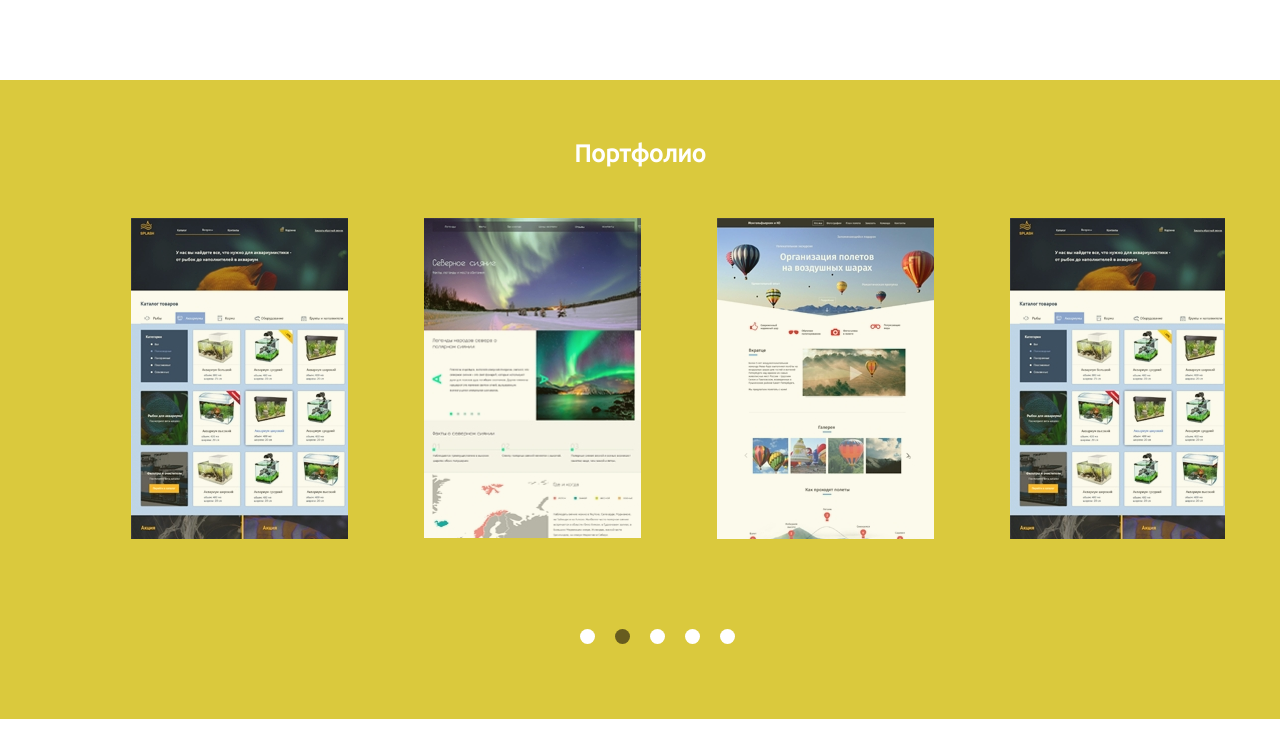
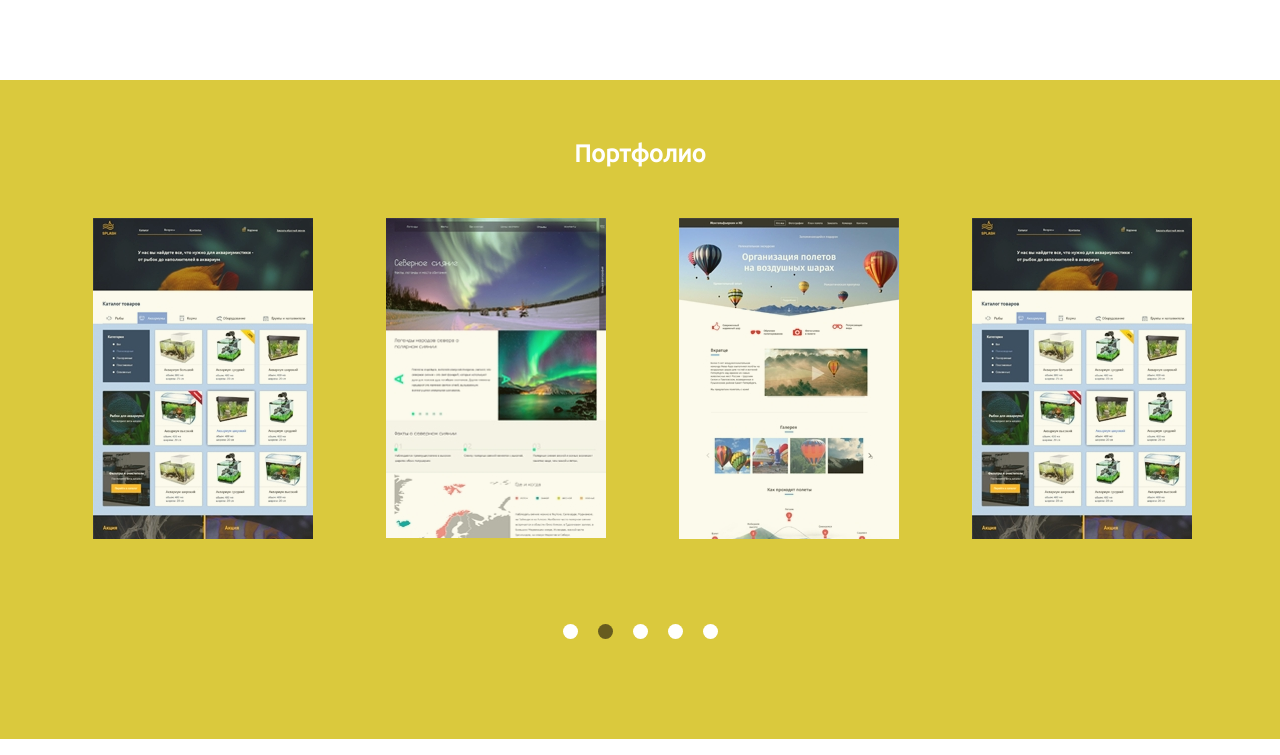
Before and after one commit to MaryMag/Portfolio_for_ITMO, a website: page src/index.html in a window 1280 px wide. Shown: the part 1265-2020 px from the top of the page. Drawn offline with nearby package versions, Linux system fonts and the light colour scheme; files that its build step writes are made by us from their sources.

Commit message:
slider adaptive ok

```diff
--- a/src/index.html
+++ b/src/index.html
@@ -47,7 +47,7 @@
           </div>
           <div class="aboutme__info-block">
             <h3 class="aboutme__info-block__title">Магнитова Мария</h3>
-            <p class="aboutme__info-block__text">Бакалавр с отличием "Бизнес-Информатика" (СПбГЭУ) - 2016 г. <br> 1 курс Магистерской программы "Веб-технологии" (Университет ИТМО) - 2016/2017 г.<br> Курс HTML-верстальщик (Школа Интернет-технологий EpicSkills) - 2017 г.</p>
+            <p class="aboutme__info-block__text">Бакалавр с отличием "Бизнес-Информатика" (СПбГЭУ) - 2016 г. <br> 1 курс Магистерской программы "Веб-технологии" (Университет ИТМО) - 2016/2017 г.<br> Курс "HTML-верстальщик" (Школа Интернет-технологий EpicSkills) - 2017 г.</p>
 
             <div class="skills">
               <div class="skills-column">
@@ -154,7 +154,7 @@
         <div class="contacts_text">
           <h2 class="title title--white title--footer">Контакты</h2>
           <p class="contacts__info">Магнитова Мария</p>
-          <p class="contacts__info">+7(921)878-41-23</p>
+          <!-- <p class="contacts__info">+7(921)878-41-23</p> -->
           <p class="contacts__info">magnitova@gmail.com</p>
           <div class="socials">
             <a href="https://vk.com/magnitovamv" class="socials__link"> <img src="img/vk.png" alt="" class="socials__el socials__el--vk"> </a>
--- a/src/js/script.js
+++ b/src/js/script.js
@@ -10,14 +10,63 @@ $(document).ready(function(){
     return false;
   });
 
-  $('.slider').slick({
+  $('.responsive').slick({
     dots: true,
     slidesToShow: 4,
     slidesToScroll: 1,
     infinite: true,
     speed: 300,
     autoplay: true,
-    autoplaySpeed: 4000});
+    autoplaySpeed: 4000,
+    responsive: [
+      {
+      breakpoint: 1024,
+      settings: {
+        slidesToShow: 3,
+        slidesToScroll: 1,
+        infinite: true,
+        dots: true
+      }
+    },
+    {
+      breakpoint: 600,
+      settings: {
+        slidesToShow: 2,
+        slidesToScroll: 1
+      }
+    },
+    {
+      breakpoint: 480,
+      settings: {
+        slidesToShow: 1,
+        slidesToScroll: 1
+      }
+    }
+
+    // {
+    //   breakpoint: 768,
+    //   settings: {
+    //     slidesToShow: 1,
+    //     slidesToScroll: 1
+    //   }
+    // }
+    // {
+    //   breakpoint: 1000,
+    //   settings: {
+    //     slidesToShow: 3,
+    //     slidesToScroll: 1
+    //   }
+    // }
+    // You can unslick at a given breakpoint now by adding:
+    // settings: "unslick"
+    // instead of a settings object
+  ]
+});
+
+
+
+
+  // });
 
 });
 
--- a/src/scss/blocks/slider.scss
+++ b/src/scss/blocks/slider.scss
@@ -12,7 +12,7 @@
     margin-top: 30px;
     margin-bottom: 80px;
     vertical-align: top;
-    padding-left: 2%;
+    padding-left: 1%;
 
     @media ( min-width: $screen-sm){
       width: 20%;
@@ -36,8 +36,9 @@
 
 .slick-dots {
   display: inline-block;
-  text-align: left;
+  text-align: center;
   padding-left: 0;
+
   // margin-top: 20px;
   // margin-bottom: 30px;
   // margin-top: 60px;
--- a/src/scss/blocks/title.scss
+++ b/src/scss/blocks/title.scss
@@ -36,7 +36,7 @@
 
     @media ( min-width: $screen-md){
       margin-top: 40%;
-      margin-bottom: 35%;
+      margin-bottom: 45%;
     }
   }
 }
--- a/src/scss/slick-theme.scss
+++ b/src/scss/slick-theme.scss
@@ -135,9 +135,9 @@ $slick-opacity-not-active: 0.25 !default;
 }
 
 .slick-dots {
-    position: absolute;
-    bottom: -25px;
-    left: 44%;
+    // position: absolute;
+    // bottom: -25px;
+    // left: 44%;
     list-style: none;
     display: block;
     text-align: center;
--- a/src/scss/sprite.scss
+++ b/src/scss/sprite.scss
@@ -18,8 +18,8 @@ $chrome-width: 64px;
 $chrome-height: 64px;
 $chrome-total-width: 200px;
 $chrome-total-height: 132px;
-$chrome-image: '../img/sprite-05661390071750179.png';
-$chrome: (0px, 0px, 0px, 0px, 64px, 64px, 200px, 132px, '../img/sprite-05661390071750179.png', 'chrome', );
+$chrome-image: '../img/sprite-07661405844789941.png';
+$chrome: (0px, 0px, 0px, 0px, 64px, 64px, 200px, 132px, '../img/sprite-07661405844789941.png', 'chrome', );
 $github-logo-name: 'github-logo';
 $github-logo-x: 68px;
 $github-logo-y: 0px;
@@ -29,8 +29,8 @@ $github-logo-width: 64px;
 $github-logo-height: 64px;
 $github-logo-total-width: 200px;
 $github-logo-total-height: 132px;
-$github-logo-image: '../img/sprite-05661390071750179.png';
-$github-logo: (68px, 0px, -68px, 0px, 64px, 64px, 200px, 132px, '../img/sprite-05661390071750179.png', 'github-logo', );
+$github-logo-image: '../img/sprite-07661405844789941.png';
+$github-logo: (68px, 0px, -68px, 0px, 64px, 64px, 200px, 132px, '../img/sprite-07661405844789941.png', 'github-logo', );
 $kraken-name: 'kraken';
 $kraken-x: 0px;
 $kraken-y: 68px;
@@ -40,8 +40,8 @@ $kraken-width: 64px;
 $kraken-height: 64px;
 $kraken-total-width: 200px;
 $kraken-total-height: 132px;
-$kraken-image: '../img/sprite-05661390071750179.png';
-$kraken: (0px, 68px, 0px, -68px, 64px, 64px, 200px, 132px, '../img/sprite-05661390071750179.png', 'kraken', );
+$kraken-image: '../img/sprite-07661405844789941.png';
+$kraken: (0px, 68px, 0px, -68px, 64px, 64px, 200px, 132px, '../img/sprite-07661405844789941.png', 'kraken', );
 $male-and-female-name: 'male-and-female';
 $male-and-female-x: 68px;
 $male-and-female-y: 68px;
@@ -51,8 +51,8 @@ $male-and-female-width: 64px;
 $male-and-female-height: 64px;
 $male-and-female-total-width: 200px;
 $male-and-female-total-height: 132px;
-$male-and-female-image: '../img/sprite-05661390071750179.png';
-$male-and-female: (68px, 68px, -68px, -68px, 64px, 64px, 200px, 132px, '../img/sprite-05661390071750179.png', 'male-and-female', );
+$male-and-female-image: '../img/sprite-07661405844789941.png';
+$male-and-female: (68px, 68px, -68px, -68px, 64px, 64px, 200px, 132px, '../img/sprite-07661405844789941.png', 'male-and-female', );
 $musica-searcher-name: 'musica-searcher';
 $musica-searcher-x: 136px;
 $musica-searcher-y: 0px;
@@ -62,8 +62,8 @@ $musica-searcher-width: 64px;
 $musica-searcher-height: 64px;
 $musica-searcher-total-width: 200px;
 $musica-searcher-total-height: 132px;
-$musica-searcher-image: '../img/sprite-05661390071750179.png';
-$musica-searcher: (136px, 0px, -136px, 0px, 64px, 64px, 200px, 132px, '../img/sprite-05661390071750179.png', 'musica-searcher', );
+$musica-searcher-image: '../img/sprite-07661405844789941.png';
+$musica-searcher: (136px, 0px, -136px, 0px, 64px, 64px, 200px, 132px, '../img/sprite-07661405844789941.png', 'musica-searcher', );
 $placeholder-name: 'placeholder';
 $placeholder-x: 136px;
 $placeholder-y: 68px;
@@ -73,13 +73,13 @@ $placeholder-width: 64px;
 $placeholder-height: 64px;
 $placeholder-total-width: 200px;
 $placeholder-total-height: 132px;
-$placeholder-image: '../img/sprite-05661390071750179.png';
-$placeholder: (136px, 68px, -136px, -68px, 64px, 64px, 200px, 132px, '../img/sprite-05661390071750179.png', 'placeholder', );
+$placeholder-image: '../img/sprite-07661405844789941.png';
+$placeholder: (136px, 68px, -136px, -68px, 64px, 64px, 200px, 132px, '../img/sprite-07661405844789941.png', 'placeholder', );
 $spritesheet-width: 200px;
 $spritesheet-height: 132px;
-$spritesheet-image: '../img/sprite-05661390071750179.png';
+$spritesheet-image: '../img/sprite-07661405844789941.png';
 $spritesheet-sprites: ($chrome, $github-logo, $kraken, $male-and-female, $musica-searcher, $placeholder, );
-$spritesheet: (200px, 132px, '../img/sprite-05661390071750179.png', $spritesheet-sprites, );
+$spritesheet: (200px, 132px, '../img/sprite-07661405844789941.png', $spritesheet-sprites, );
 
 // The provided mixins are intended to be used with the array-like variables
 //
```
Also changed, not shown: build/css/style.css, build/css/style.min.css, build/img/sprite-07661405844789941.png (renamed from build/img/sprite-05661390071750179.png), build/index.html, build/js/script.min.js, 1 other file.
